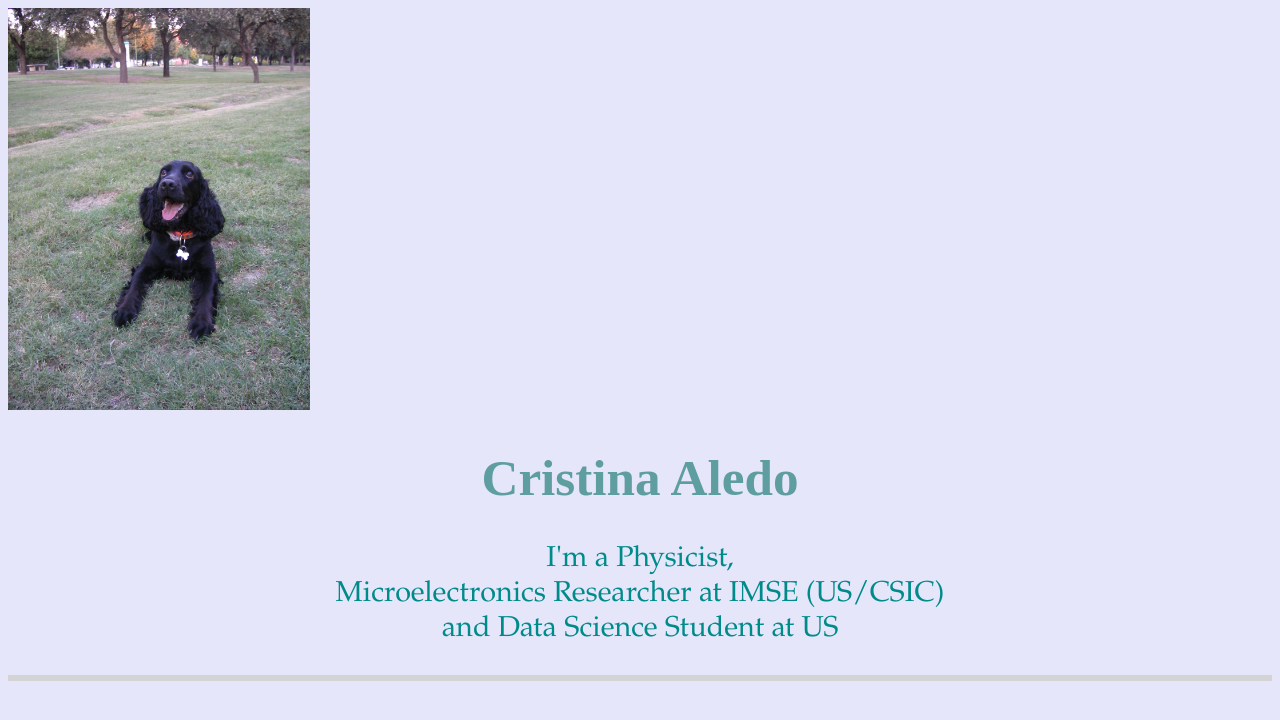
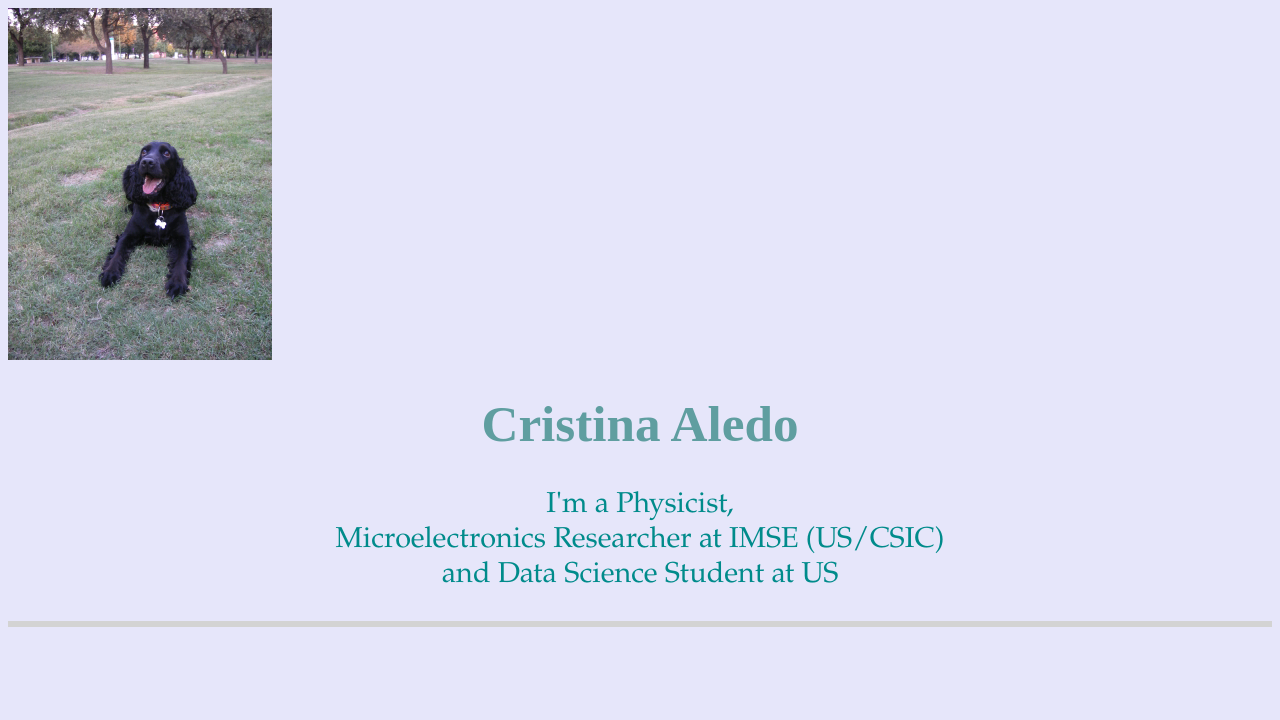
Before and after one commit to crialedo/crialedo.github.io, a plain HTML site: page index.html in a window 1280 px wide. Drawn offline with Linux system fonts and the light colour scheme.

Commit message:
Prueba 4

```diff
--- a/index.html
+++ b/index.html
@@ -46,7 +46,7 @@
 
 <body style="background-color:lavender;">
 
-  <img src="crialedo.github.io/img/foto.JPG" alt="Moka" style="width:302px;height:402px;">
+  <img align="middle" src="crialedo.github.io/img/foto.JPG" alt="Moka" style="width:264px;height:352px;">
 
   <div id="header">
     <h1>Cristina Aledo</h1>
@@ -64,15 +64,10 @@
   </div>
 
 
-
-
-
-
-
-
-  <div id="footer">
+  <div id="footer" align="bottom">
 
   </div>
+
 
 </body>
 
```
